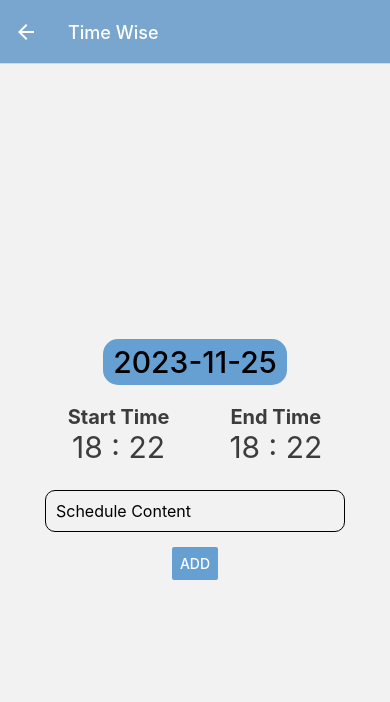
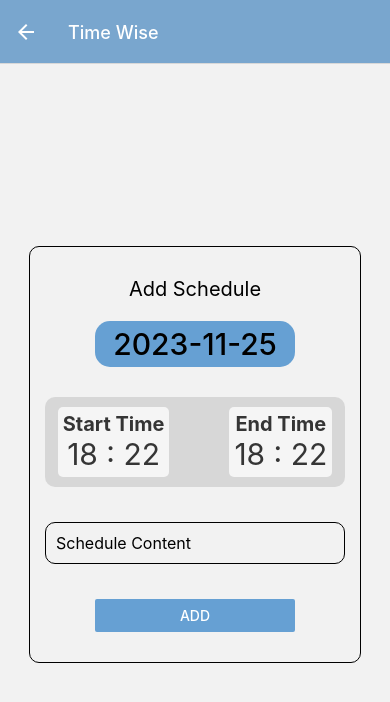
Before and after one commit to ajou-time-wise/time-wise, a React Native app: screen /ManageSchedule in a window 390 px wide. Shown: the top 702 px of the page. Built offline with nearby package versions, Linux system fonts and the light colour scheme.

Commit message:
add : 일정 추가 폼 스타일 수정

```diff
--- a/components/MangeScheduleView.js/Content.js
+++ b/components/MangeScheduleView.js/Content.js
@@ -17,7 +17,7 @@ export default Content;
 
 const styles = StyleSheet.create({
   container: {
-    marginVertical: 10,
+    marginBottom: 30,
   },
   textInput: {
     borderRadius: 10,
--- a/components/MangeScheduleView.js/DatePicker.js
+++ b/components/MangeScheduleView.js/DatePicker.js
@@ -37,7 +37,9 @@ const styles = StyleSheet.create({
     borderRadius: 15,
     paddingHorizontal: 10,
     paddingVertical: 5,
-    marginVertical: 10,
+    marginBottom: 30,
+    width: 200,
+    alignItems: "center",
   },
   text: {
     fontSize: 30,
--- a/components/MangeScheduleView.js/Time.js
+++ b/components/MangeScheduleView.js/Time.js
@@ -19,6 +19,9 @@ const styles = StyleSheet.create({
     alignItems: "center",
     marginVertical: 10,
     marginHorizontal: 30,
+    backgroundColor: "white",
+    padding: 5,
+    borderRadius: 5,
   },
   titleText: {
     fontSize: 20,
--- a/screens/ManageScheduleView.js
+++ b/screens/ManageScheduleView.js
@@ -46,6 +46,16 @@ function ManageScheduleView() {
 
   return (
     <View style={styles.container}>
+      <View
+        style={{
+          borderWidth: 0.5,
+          paddingHorizontal: 10,
+          paddingVertical: 30,
+          borderRadius: 10,
+          alignItems: "center",
+        }}
+      >
+        <Text style={{ fontSize: 20, marginBottom: 20 }}>Add Schedule</Text>
         <DatePicker date={date} setDate={setDate} />
         <View style={styles.timeContainer}>
           <Pressable
@@ -66,11 +76,14 @@ function ManageScheduleView() {
           text={content}
           setText={setContent}
         />
+        <View style={{ width: 200, borderRadius: 10 }}>
           <Button
             title="ADD"
             color={Colors.color50}
             onPress={() => addSchedule(date, content, startTime, endTime)}
           />
+        </View>
+      </View>
     </View>
   );
 }
@@ -87,6 +100,10 @@ const styles = StyleSheet.create({
     flexDirection: "row",
     justifyContent: "center",
     alignItems: "center",
+    marginBottom: 30,
+    backgroundColor: Colors.chartBackgroundColor,
+    width: 300,
+    borderRadius: 10,
   },
   pressed: {
     opacity: 0.75,
```
Lines whose indentation alone changed are shown as unchanged.
